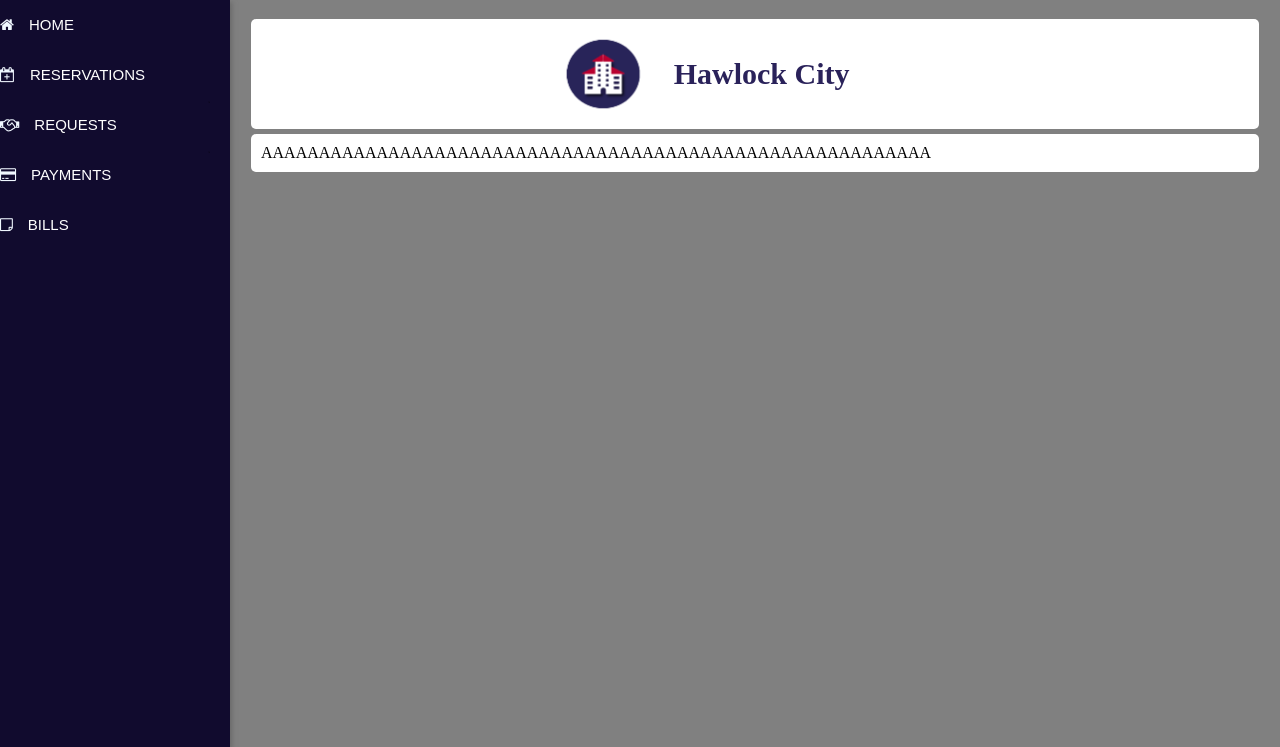
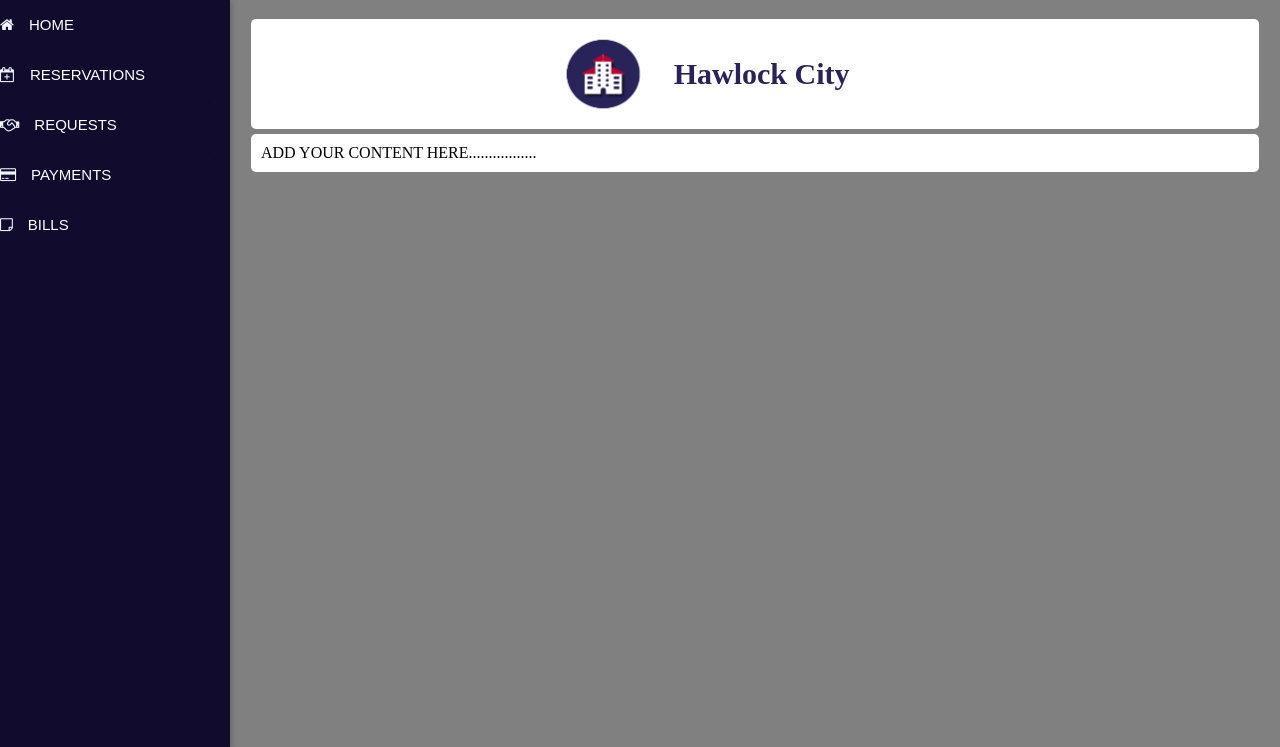
Before and after one commit to Roni-Boiz/project-demo, a PHP site: page /Y2GP_ALSS_new/app/views/testView.php in a window 1280 px wide. Shown: the part 53-800 px from the top of the page. Run offline with PHP 8.4, Linux system fonts and the light colour scheme.

Commit message:
Final 1.1

```diff
--- a/Y2GP_ALSS_new/app/views/testView.php
+++ b/Y2GP_ALSS_new/app/views/testView.php
@@ -11,7 +11,7 @@
 <body style="background-color: gray; background-image:none;">
     <div class="hawlockhead"><img src="../../public/img/image.png" alt="" id="logo"/><h1 id="title">Hawlock <span id="city">City</span></h1></div>
     <div class="hawlockbody">
-        AAAAAAAAAAAAAAAAAAAAAAAAAAAAAAAAAAAAAAAAAAAAAAAAAAAAAAAAAA
+        ADD YOUR CONTENT HERE.................
     </div>
 
 </body>
```
